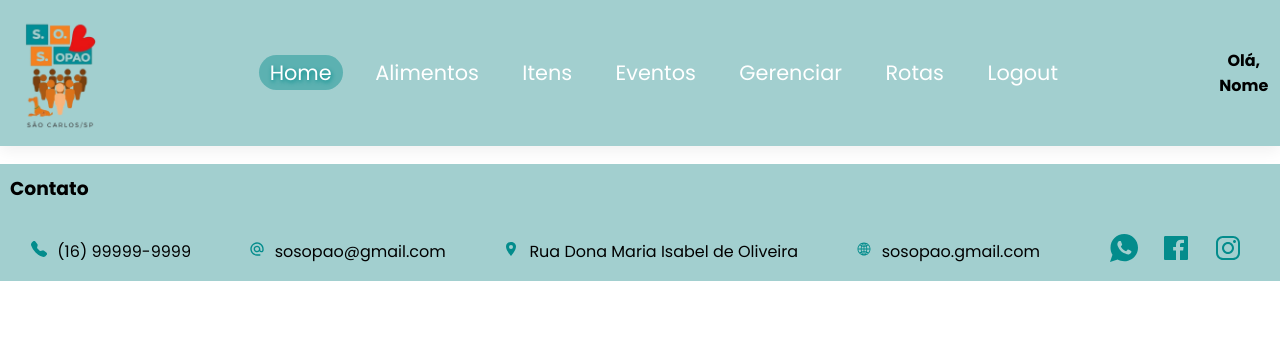
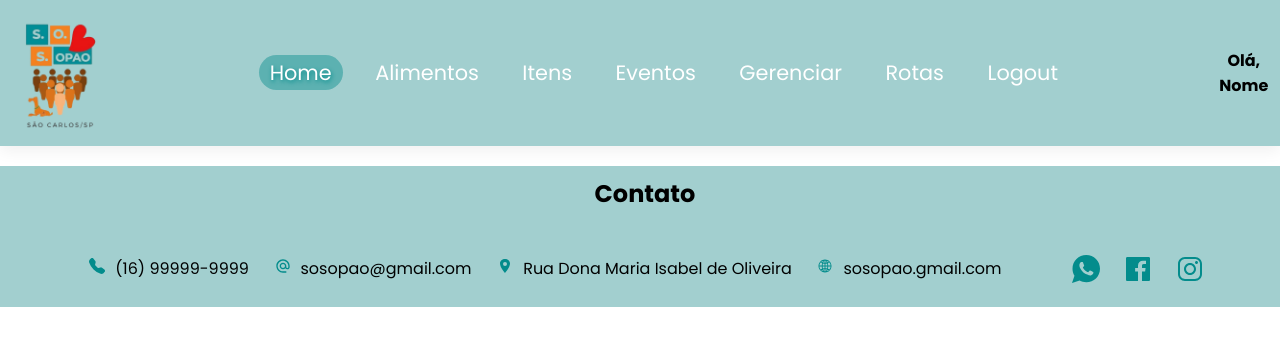
Before and after one commit to LuisHDantas/Projeto-SOSopao, a React (Create React App) app in the folder sosopao-app/: page / in a window 1280 px wide. Shown: the top 346 px of the page. Built offline with nearby package versions, Linux system fonts and the light colour scheme.

Commit message:
footer 1.0

```diff
--- a/sosopao-app/src/components/Footer/index.jsx
+++ b/sosopao-app/src/components/Footer/index.jsx
@@ -12,9 +12,10 @@ import { IconContext } from "react-icons";
 export function Footer(){
     return(
         <footer>
-            <h3>Contato</h3>
+            <h2>Contato</h2>
 
             <div className='contato'>
+                <div id="informacoes-contato">
                     <div className='contato-container'>
                         <IconContext.Provider value={{ color: "#038C8C", className: "global-class-name" }}>
                             <div>
@@ -51,6 +52,8 @@ export function Footer(){
                         </IconContext.Provider>
                         <p>{contatos.SITE}</p>
                     </div>
+                </div>
+
 
                 <div className='redes-sociais'>
                     <IconContext.Provider value={{ color: "#038C8C", size: "2em", className: "global-class-name" }}>
--- a/sosopao-app/src/components/Footer/style.css
+++ b/sosopao-app/src/components/Footer/style.css
@@ -4,10 +4,11 @@ footer{
     height: auto;
 }
 
-footer h3 {
+footer h2 {
     padding-left: 10px;
     padding-top: 10px;
-
+    /* center */
+    text-align: center;
 }
 
 footer p {
@@ -26,10 +27,44 @@ footer p {
     padding-left: 5px;
 }
 
+.icones-redes-sociais {
+    display: flex;
+    flex-direction: column;
+}
+
+.icones-redes-sociais > * {
+    padding: 10px;
+}
+
+.contato {
+    display: flex;
+    justify-content: space-around;
+    padding: 10px;
+}
+
 @media screen and (min-width: 763px) {
     .contato {
         display: flex;
-        justify-content: space-around;
+        justify-content: space-evenly;
+        padding: 10px;
+    }
+
+    #informacoes-contato {
+        display: flex;
+        flex-direction: row;
+        justify-content: space-between;
+        width: auto;
+    }
+
+    .contato-container {
+        display: flex;
+        align-items: center;
+        padding-left: 2vw;
+    }
+
+    .icones-redes-sociais {
+        display: flex;
+        flex-direction: row;
     }
 
     .icones-redes-sociais > * {
```
Lines whose indentation alone changed are shown as unchanged.
